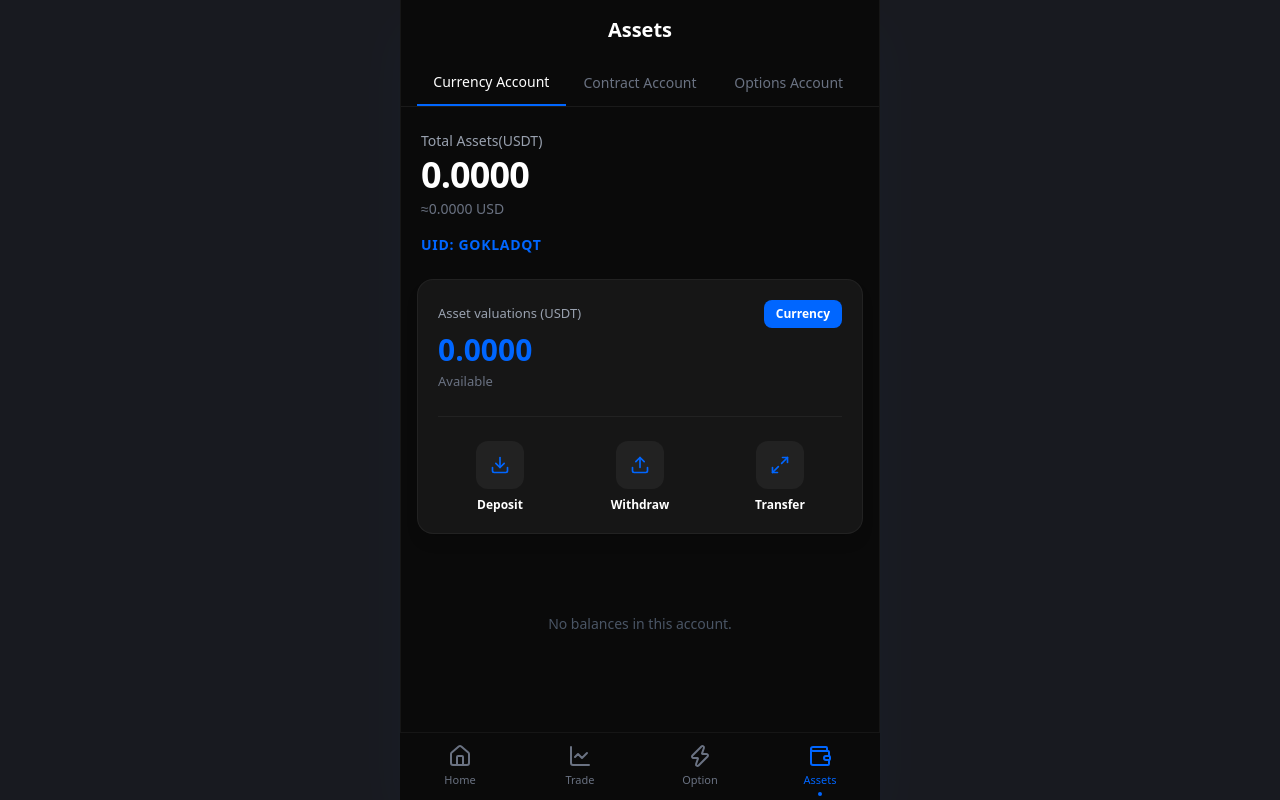
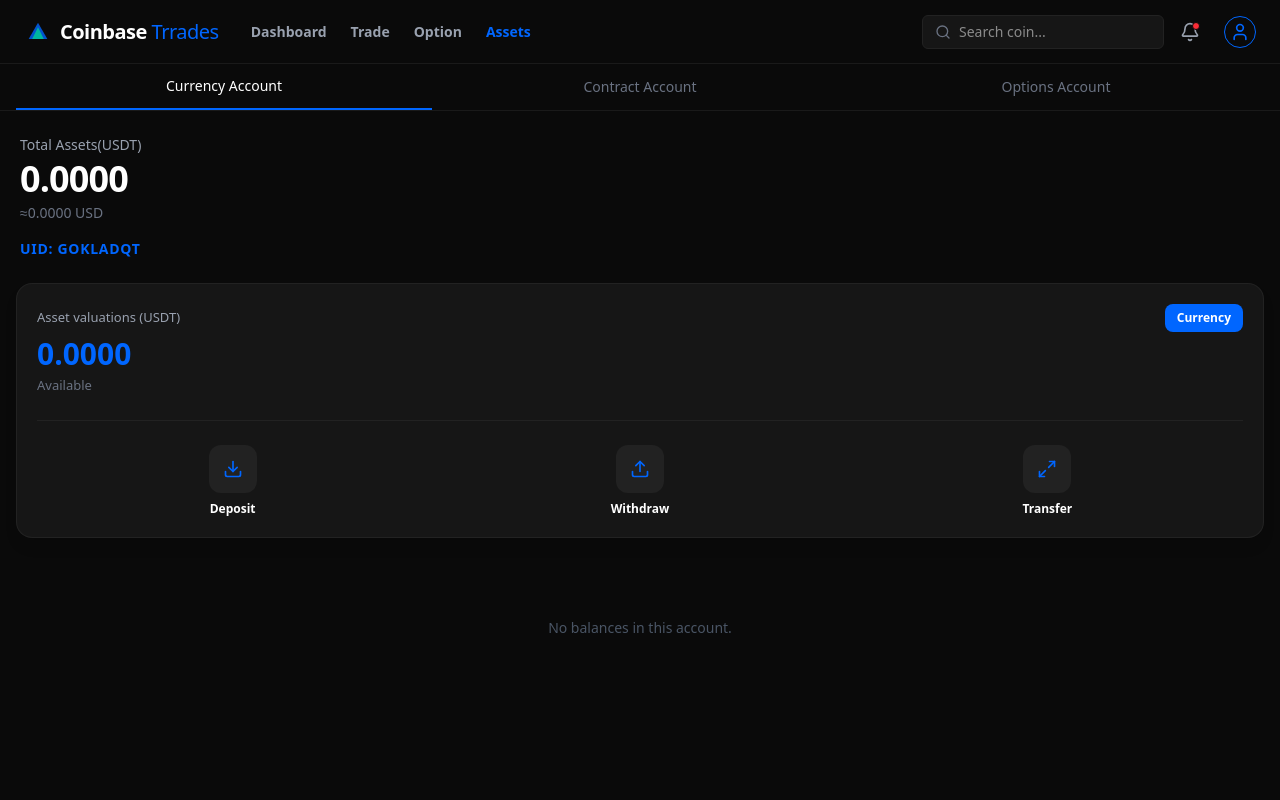
Before and after one commit to chabdulrehman9231-code/coinproject, a Next.js app: page /assets in a window 1280 px wide. Built offline with nearby package versions, Linux system fonts and the light colour scheme; no server answers.

Commit message:
Implement responsive layout and Desktop Header

```diff
--- a/src/app/assets/page.tsx
+++ b/src/app/assets/page.tsx
@@ -2,6 +2,7 @@
 import { useState, useEffect } from 'react';
 import { Download, Upload, Maximize2 } from 'lucide-react';
 import BottomNav from '@/components/BottomNav';
+import Header from '@/components/Header';
 import { createClient } from '@/lib/supabase/client';
 
 export default function AssetsPage() {
@@ -34,9 +35,9 @@
 
   return (
     <div className="flex h-screen flex-col overflow-hidden bg-[#0a0a0a] text-white font-sans">
-
-      {/* Header */}
-      <header className="flex items-center justify-center px-4 py-4 shrink-0">
+      <Header />
+      {/* Mobile Header */}
+      <header className="flex md:hidden items-center justify-center px-4 py-4 shrink-0">
         <h1 className="text-xl font-bold">Assets</h1>
       </header>
 
--- a/src/app/chat/page.tsx
+++ b/src/app/chat/page.tsx
@@ -1,15 +1,16 @@
 'use client';
 import { useRouter } from 'next/navigation';
 import { ChevronLeft, MessageSquare, Clock, Mail, Bold, Italic, Image as ImageIcon, Send } from 'lucide-react';
+import Header from '@/components/Header';
 
 export default function ChatSupport() {
   const router = useRouter();
 
   return (
     <div className="flex h-screen flex-col overflow-hidden bg-[#0a0a0a] text-white font-sans">
-
-      {/* Header */}
-      <header className="flex items-center px-4 py-4 border-b border-[#1a1a1a]">
+      <Header />
+      {/* Mobile Header */}
+      <header className="flex md:hidden items-center px-4 py-4 border-b border-[#1a1a1a]">
         <button onClick={() => router.back()} className="mr-3">
           <ChevronLeft className="w-6 h-6 text-gray-400 hover:text-white" />
         </button>
--- a/src/app/layout.tsx
+++ b/src/app/layout.tsx
@@ -21,8 +21,8 @@
 }>) {
   return (
     <html lang="en" className="h-full antialiased dark">
-      <body className={`${inter.className} min-h-full bg-[#050505] text-[#EAECEF] flex justify-center`}>
-        <div className="w-full max-w-[480px] bg-[#0a0a0a] min-h-screen relative shadow-2xl shadow-blue-500/5 border-x border-white/5 flex flex-col overflow-x-hidden">
+      <body className={`${inter.className} min-h-full bg-[#050505] text-[#EAECEF]`}>
+        <div className="w-full bg-[#0a0a0a] min-h-screen relative shadow-2xl shadow-blue-500/5 flex flex-col overflow-x-hidden">
           {children}
         </div>
       </body>
--- a/src/app/option/page.tsx
+++ b/src/app/option/page.tsx
@@ -4,6 +4,7 @@
 import { ChevronLeft, Menu, ChevronDown } from "lucide-react";
 import TradingChart from "@/components/TradingChart";
 import MarketSelector from "@/components/MarketSelector";
+import Header from "@/components/Header";
 import { createClient } from "@/lib/supabase/client";
 
 interface TickerStats {
@@ -100,8 +101,9 @@
 
   return (
     <div className="flex h-[100dvh] flex-col overflow-hidden bg-[#0a0a0a] text-white">
+      <Header />
       {/* Header */}
-      <header className="flex h-14 items-center justify-between px-4">
+      <header className="flex md:hidden h-14 items-center justify-between px-4">
         <button onClick={() => router.push('/dashboard')} className="text-gray-400 p-1 hover:text-white transition-colors">
           <ChevronLeft className="w-6 h-6" />
         </button>
--- a/src/app/trade/page.tsx
+++ b/src/app/trade/page.tsx
@@ -5,6 +5,7 @@
 import TradingChart from "@/components/TradingChart";
 import OrderForm from "@/components/OrderForm";
 import MarketSelector from "@/components/MarketSelector";
+import Header from "@/components/Header";
 
 interface TickerStats {
   price: string;
@@ -89,8 +90,9 @@
 
   return (
     <div className="flex h-[100dvh] flex-col overflow-hidden bg-[#0a0a0a] text-white">
+      <Header />
       {/* Mobile Header */}
-      <header className="flex h-14 items-center justify-between px-4 border-b border-[#1a1a1a]">
+      <header className="flex md:hidden h-14 items-center justify-between px-4 border-b border-[#1a1a1a]">
         <button onClick={() => router.push('/dashboard')} className="text-gray-400 p-1 hover:text-white transition-colors">
           <ChevronLeft className="w-6 h-6" />
         </button>
--- a/src/components/BottomNav.tsx
+++ b/src/components/BottomNav.tsx
@@ -14,7 +14,7 @@
   ];
 
   return (
-    <nav className="fixed bottom-0 left-1/2 -translate-x-1/2 w-full max-w-[480px] border-t border-white/5 bg-[#0a0a0a] flex items-center justify-around h-[68px] pb-safe z-50">
+    <nav className="fixed bottom-0 left-1/2 -translate-x-1/2 w-full max-w-[480px] border-t border-white/5 bg-[#0a0a0a] flex items-center justify-around h-[68px] pb-safe z-50 md:hidden">
       {navItems.map((item) => {
         const Icon = item.icon;
         const isActive = pathname === item.path || pathname.startsWith(item.path + '/');
--- a/src/components/Header.tsx
+++ b/src/components/Header.tsx
@@ -1,91 +1,66 @@
 'use client';
-import { useState, useEffect } from 'react';
-import { LayoutGrid, Search, LogOut } from 'lucide-react';
-import { createClient } from '@/lib/supabase/client';
-import type { User } from '@supabase/supabase-js';
-import { useRouter } from 'next/navigation';
+import { useState } from 'react';
+import { Search, Bell, User } from 'lucide-react';
+import { useRouter, usePathname } from 'next/navigation';
+import Link from 'next/link';
+import UserDrawer from './UserDrawer';
 
 export default function Header() {
-  const [user, setUser] = useState<User | null>(null);
-  const [balance, setBalance] = useState<string>('0.00');
-  const supabase = createClient();
   const router = useRouter();
+  const pathname = usePathname();
+  const [isDrawerOpen, setIsDrawerOpen] = useState(false);
 
-  useEffect(() => {
-    supabase.auth.getUser().then(({ data: { user } }) => {
-      setUser(user);
-      if (!user) router.push('/'); // Redirect to login if not authenticated
-    });
-
-    const { data: { subscription } } = supabase.auth.onAuthStateChange((event, session) => {
-      setUser(session?.user ?? null);
-      if (!session?.user) router.push('/');
-    });
-
-    return () => subscription.unsubscribe();
-  }, [supabase.auth, router]);
-
-  useEffect(() => {
-    if (user) {
-      // Fetch wallet balance
-      const fetchBalance = async () => {
-        const { data } = await supabase
-          .from('wallets')
-          .select('balance')
-          .eq('user_id', user.id)
-          .eq('asset', 'USDT')
-          .single();
-
-        if (data) setBalance(Number(data.balance).toFixed(2));
-      };
-      fetchBalance();
-    }
-  }, [user, supabase]);
-
-  const handleLogout = async () => {
-    await supabase.auth.signOut();
-    router.push('/');
-  };
+  const navItems = [
+    { name: 'Dashboard', path: '/dashboard' },
+    { name: 'Trade', path: '/trade' },
+    { name: 'Option', path: '/option' },
+    { name: 'Assets', path: '/assets' },
+  ];
 
   return (
-    <header className="flex h-16 items-center justify-between border-b border-border bg-background px-4">
-      <div className="flex items-center gap-6">
-        <div className="flex items-center gap-2 text-primary">
-          <LayoutGrid className="h-6 w-6" />
-          <span className="text-xl font-bold tracking-tight text-primary">BINANCE<span className="font-light text-foreground"> CLONE</span></span>
+    <>
+      <header className="hidden md:flex h-16 items-center justify-between border-b border-[#1a1a1a] bg-[#0a0a0a] px-6 sticky top-0 z-40">
+        <div className="flex items-center gap-8">
+          <div className="flex items-center gap-2 cursor-pointer" onClick={() => router.push('/dashboard')}>
+            <svg width="28" height="28" viewBox="0 0 48 48" fill="none" xmlns="http://www.w3.org/2000/svg">
+              <path d="M24 8L8 36H40L24 8Z" fill="#0066FF" opacity="0.8"/>
+              <path d="M24 16L14 36H34L24 16Z" fill="#00C29A" opacity="0.9"/>
+            </svg>
+            <span className="text-xl font-extrabold tracking-tight text-white">Coinbase<span className="font-light text-[#0066FF]"> Trrades</span></span>
           </div>
-        <nav className="hidden items-center gap-6 text-sm font-medium md:flex">
-          <a href="#" className="text-foreground hover:text-primary">Markets</a>
-          <a href="#" className="text-foreground hover:text-primary">Trade</a>
-          <a href="#" className="text-foreground hover:text-primary">Futures</a>
+          <nav className="flex items-center gap-6 text-sm font-medium">
+            {navItems.map((item) => {
+               const isActive = pathname === item.path || pathname.startsWith(item.path + '/');
+               return (
+                <Link key={item.name} href={item.path} className={`transition-colors font-bold ${isActive ? 'text-[#0066FF]' : 'text-gray-400 hover:text-white'}`}>
+                  {item.name}
+                </Link>
+               );
+            })}
           </nav>
         </div>
 
         <div className="flex items-center gap-4">
-        <div className="hidden items-center gap-2 rounded-md bg-panel px-3 py-1.5 md:flex">
-          <Search className="h-4 w-4 text-muted" />
-          <span className="text-sm text-muted">Search coin...</span>
+          <div className="flex items-center gap-2 rounded-md bg-[#161616] border border-[#222] px-3 py-1.5">
+            <Search className="h-4 w-4 text-gray-500" />
+            <input type="text" placeholder="Search coin..." className="bg-transparent text-sm text-white focus:outline-none w-48" />
           </div>
 
-        <div className="flex items-center gap-3">
-          {user ? (
-            <div className="flex items-center gap-4">
-              <div className="hidden flex-col items-end md:flex">
-                <span className="text-xs text-muted">Demo Balance</span>
-                <span className="text-sm font-bold text-foreground">{balance} USDT</span>
+          <div className="relative cursor-pointer hover:text-white text-gray-400">
+            <Bell className="h-5 w-5" />
+            <div className="absolute top-0 right-0 w-2 h-2 rounded-full bg-red-500 border border-[#0a0a0a]" />
           </div>
-              <button onClick={handleLogout} className="text-muted hover:text-sell" title="Log Out">
-                <LogOut className="h-5 w-5" />
-              </button>
-            </div>
-          ) : (
-            <>
-              <a href="/" className="text-sm font-medium text-foreground hover:text-primary">Log In</a>
-              <a href="/" className="rounded bg-primary px-4 py-1.5 text-sm font-medium text-black hover:bg-primary-hover">Sign Up</a>
-            </>
-          )}
+
+          <div
+            onClick={() => setIsDrawerOpen(true)}
+            className="w-8 h-8 ml-2 rounded-full border border-[#0066FF] flex items-center justify-center cursor-pointer hover:bg-[#0066FF]/10 transition-colors"
+          >
+            <User className="w-5 h-5 text-[#0066FF]" />
           </div>
         </div>
       </header>
+
+      <UserDrawer isOpen={isDrawerOpen} onClose={() => setIsDrawerOpen(false)} />
+    </>
   );
 }
```
Also changed, not shown: src/app/dashboard/page.tsx (+4 -3 lines). Lines whose indentation alone changed are shown as unchanged.
